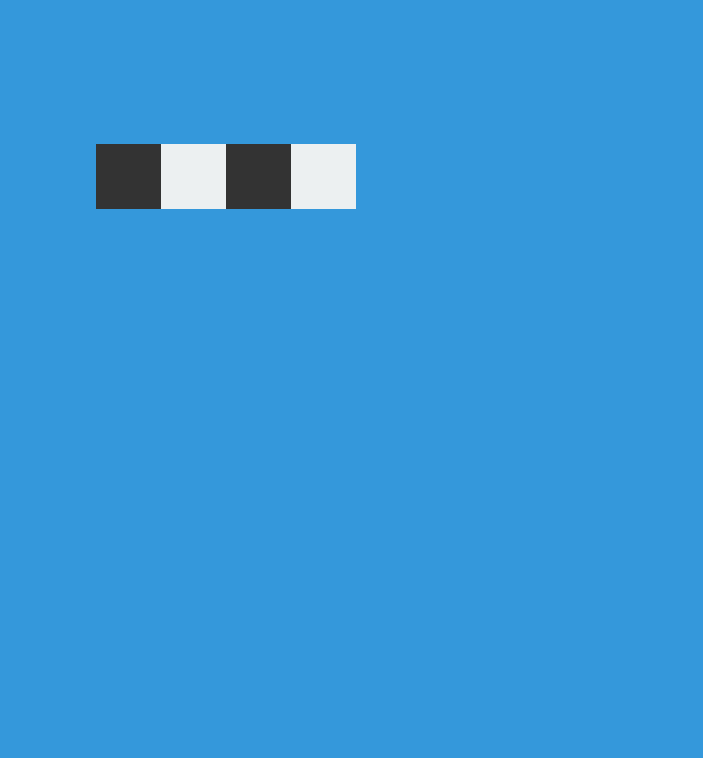
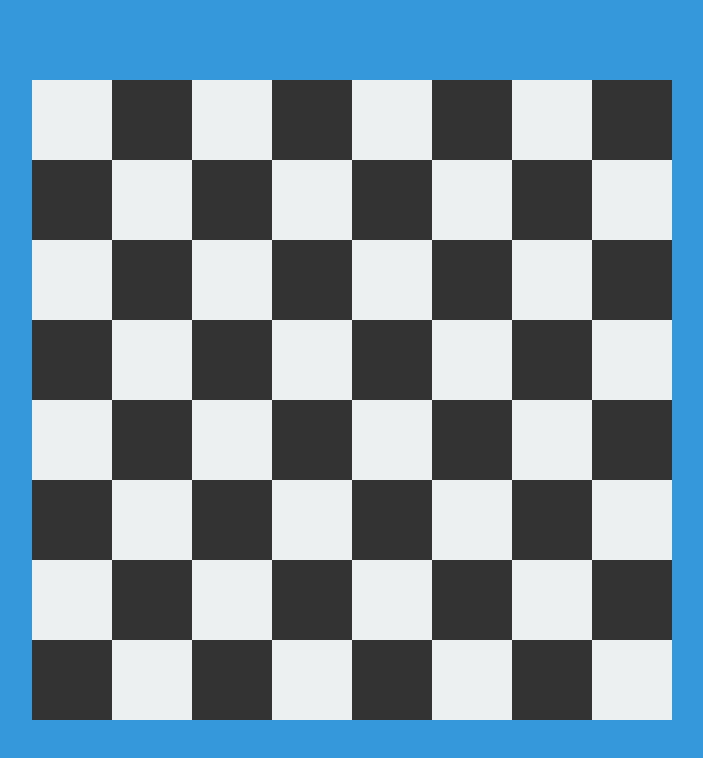
Before and after one commit to nordwaldberg/web-chess, a React (Create React App) app: page / in a window 1280 px wide. Shown: the top 758 px of the page, without its empty margins (288-991 px from the left). Built offline with nearby package versions, Linux system fonts and the light colour scheme.

Commit message:
Create board

```diff
--- a/package.json
+++ b/package.json
@@ -10,6 +10,7 @@
     "@types/node": "^16.11.56",
     "@types/react": "^18.0.18",
     "@types/react-dom": "^18.0.6",
+    "nanoid": "^4.0.0",
     "react": "^18.2.0",
     "react-dom": "^18.2.0",
     "react-scripts": "5.0.1",
--- a/src/App.tsx
+++ b/src/App.tsx
@@ -1,11 +1,24 @@
-import React from 'react';
+import React, {useEffect, useState} from 'react';
 import styles from './App.module.scss';
 import Board from "./components/Board/Board";
+import {BoardModel} from "./models/BoardModel";
 
 function App() {
+    const [board, setBoard] = useState(new BoardModel());
+
+    useEffect(() => {
+        restart();
+    }, []);
+
+    function restart() {
+        const newBoard = new BoardModel();
+        newBoard.InitCells();
+        setBoard(newBoard);
+    }
+
     return (
         <div className={styles.app}>
-            <Board/>
+            <Board board={board} setBoard={setBoard}/>
         </div>
     );
 }
--- a/src/components/Board/Board.tsx
+++ b/src/components/Board/Board.tsx
@@ -1,15 +1,28 @@
-import React from "react";
+import React, {FC} from "react";
 import styles from './board.module.scss';
 import Cell from "../Cell/Cell";
+import {BoardModel} from "../../models/BoardModel";
 
-const Board = () => {
+interface BoardProps {
+    board: BoardModel,
+    setBoard: (board: BoardModel) => void,
+}
+
+const Board: FC<BoardProps> = ({board, setBoard}) => {
     return (
-      <div className={styles.board}>
-        <Cell color="black"></Cell>
-        <Cell color="white"></Cell>
-        <Cell color="black"></Cell>
-        <Cell color="white"></Cell>
-      </div>
+        <div className={styles.board}>
+            {
+                board.cells.map((row, index) =>
+                    <React.Fragment key={index}>
+                        {
+                            row.map((cell) =>
+                                <Cell cell={cell} key={cell.id}/>
+                            )
+                        }
+                    </React.Fragment>
+                )
+            }
+        </div>
     );
 };
 
--- a/src/components/Board/board.module.scss
+++ b/src/components/Board/board.module.scss
@@ -1,6 +1,8 @@
+@import "src/index.scss";
+
 .board {
   display: flex;
   flex-wrap: wrap;
-  width: calc(64px * 8);
-  height: calc(64px * 8);
+  width: calc($cell-width * 8);
+  height: calc($cell-height * 8);
 }
--- a/src/components/Cell/Cell.tsx
+++ b/src/components/Cell/Cell.tsx
@@ -1,15 +1,14 @@
-import React from "react";
+import React, {FC} from "react";
 import styles from './cell.module.scss';
+import {CellModel} from "../../models/CellModel";
 
 interface CellProps {
-    color: string
+    cell: CellModel,
 }
 
-const Cell = ({ color }: CellProps) => {
+const Cell: FC<CellProps> = ({cell}) => {
     return (
-        <div className={`${styles.cell} ${styles[color]}`}>
-
-        </div>
+        <div className={`${styles.cell} ${styles[cell.color]}`}></div>
     );
 };
 
--- a/src/index.scss
+++ b/src/index.scss
@@ -2,8 +2,8 @@
 $main-color: #3498DB;
 $light-color: #ECF0F1;
 $dark-color: #333333;
-$cell-width: 65px;
-$cell-height: 65px;
+$cell-width: 80px;
+$cell-height: 80px;
 
 /*reset*/
 
--- a/src/index.tsx
+++ b/src/index.tsx
@@ -3,9 +3,11 @@ import ReactDOM from 'react-dom/client';
 import './index.scss';
 import App from './App';
 
+
 const root = ReactDOM.createRoot(
   document.getElementById('root') as HTMLElement
 );
+
 root.render(
   <React.StrictMode>
     <App />
--- /dev/null
+++ b/src/models/BoardModel.ts
@@ -0,0 +1,24 @@
+import {CellModel} from "./CellModel";
+import {Colors} from "./Colors";
+
+export class BoardModel {
+    cells: CellModel[][] = [];
+
+    public InitCells() {
+        for (let i = 0; i < 8; i++) {
+            const row: CellModel[] = [];
+
+            for (let j = 0; j < 8; j++) {
+
+                if ((i + j) % 2 !== 0) {
+                    const blackCell = new CellModel(this, i, j, Colors.BLACK, null);
+                    row.push(blackCell);
+                } else {
+                    const whiteCell = new CellModel(this, i, j, Colors.WHITE, null);
+                    row.push(whiteCell);
+                }
+            }
+            this.cells.push(row);
+        }
+    }
+}
--- /dev/null
+++ b/src/models/CellModel.ts
@@ -0,0 +1,31 @@
+import {Colors} from "./Colors";
+import {Figure} from "./figures-models/Figure";
+import {BoardModel} from "./BoardModel";
+import {nanoid} from "nanoid";
+
+export class CellModel {
+    readonly coordinateX: number;
+    readonly coordinateY: number;
+    readonly color: Colors;
+    readonly figure: Figure | null;
+    readonly board: BoardModel;
+
+    avaliable: boolean;
+    id: string;
+
+    constructor(
+        board: BoardModel,
+        x: number,
+        y: number,
+        color: Colors,
+        figure: Figure | null
+    ) {
+        this.board = board;
+        this.coordinateX = x;
+        this.coordinateY = y;
+        this.color = color;
+        this.figure = figure;
+        this.avaliable = false;
+        this.id = nanoid(10);
+    }
+}
--- /dev/null
+++ b/src/models/Colors.ts
@@ -0,0 +1,4 @@
+export enum Colors {
+    WHITE = 'white',
+    BLACK = 'black',
+}
--- /dev/null
+++ b/src/models/Player.ts
@@ -0,0 +1 @@
+export class Player {}
--- /dev/null
+++ b/src/models/figures-models/Figure.ts
@@ -0,0 +1,3 @@
+export class Figure {
+
+}
```
Also changed, not shown: 1 other file (tests, documents, lock files or other folders).
